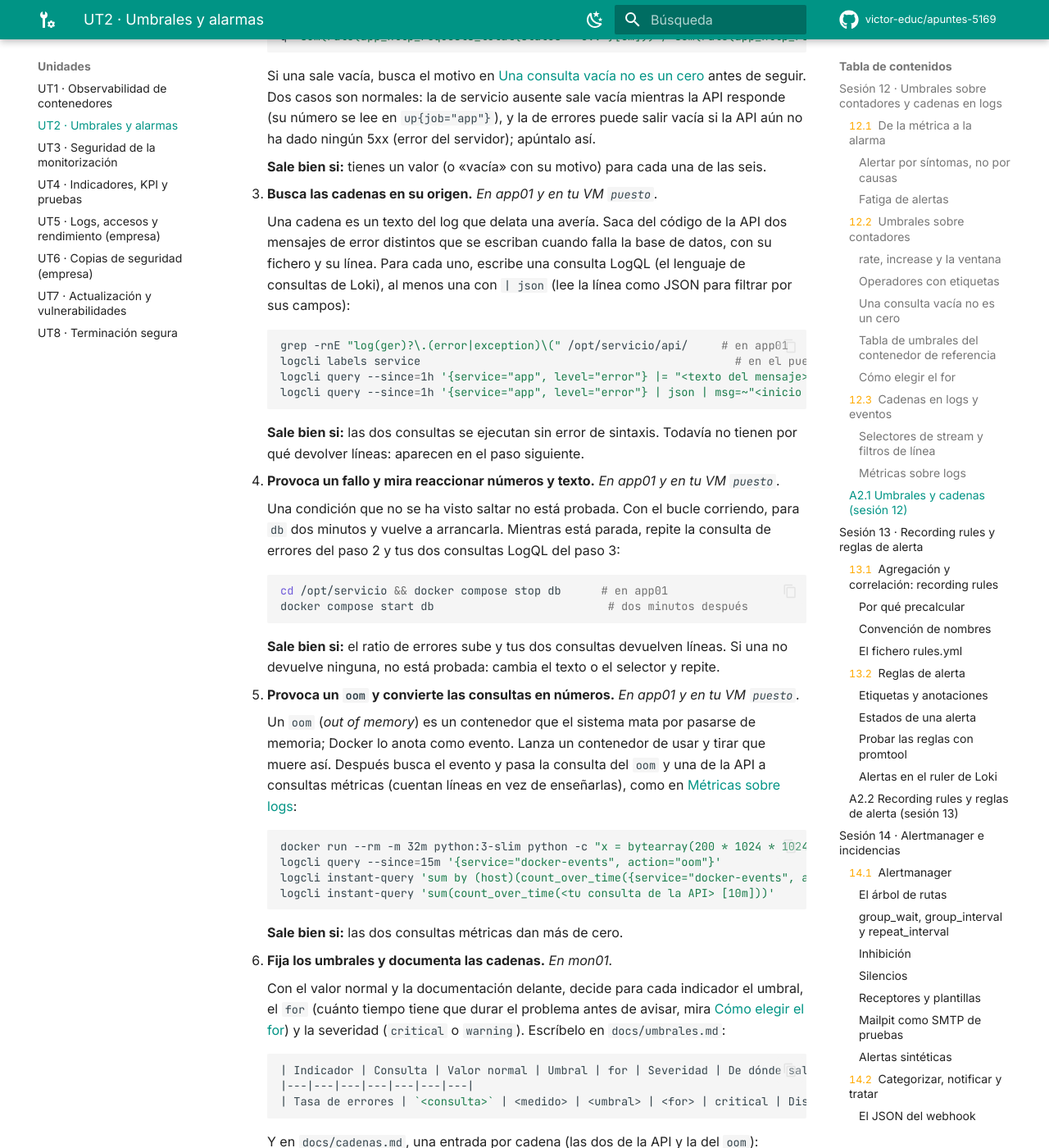
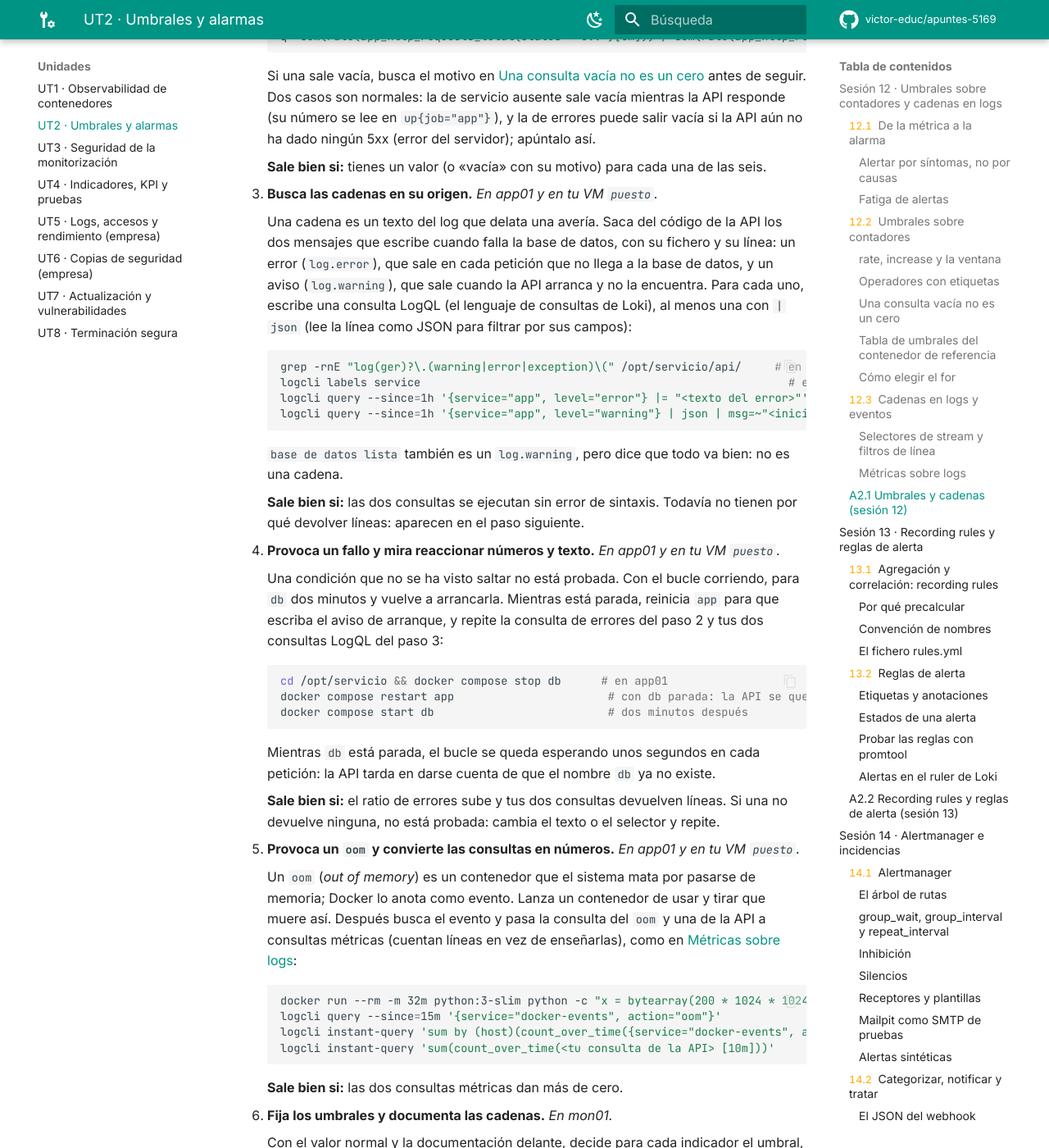
Before and after one commit to victor-educ/apuntes-5169, an MkDocs documentation site: the page built from docs/ut/ut2-alarmas.md, in a window 1280 px wide and 1400 px high, scrolled down 9149 px. Shown: the whole window at 82% size. Built offline with MkDocs 1.6.1 and Material for MkDocs 9.7.7, drawn with Linux system fonts in a browser that asks for light colours; comment, search, counter and statistics services are not loaded.

Commit message:
cAdvisor v0.55.1, mem_limit 512m y segunda cadena de la A2.1
- cAdvisor v0.52.1 no ve contenedores con Docker 29: se fija v0.55.1.
- A4.2: mem_limit 512m, igual que la teoria y los ficheros de la UT1.
- A2.1: la API solo tiene un log.error; la segunda cadena es el aviso
  de arranque, que aparece al reiniciar app con db parada.

Co-Authored-By: Claude Opus 5.5 <noreply@anthropic.com>

````diff
--- a/docs/ut/ut2-alarmas.md
+++ b/docs/ut/ut2-alarmas.md
@@ -236,25 +236,30 @@ Trabajas entre mon01, app01 y tu VM `puesto`. El recorrido: preparas el reposito
 
 3. **Busca las cadenas en su origen.** *En app01 y en tu VM `puesto`.*
 
-    Una cadena es un texto del log que delata una avería. Saca del código de la API dos mensajes de error distintos que se escriban cuando falla la base de datos, con su fichero y su línea. Para cada uno, escribe una consulta LogQL (el lenguaje de consultas de Loki), al menos una con `| json` (lee la línea como JSON para filtrar por sus campos):
+    Una cadena es un texto del log que delata una avería. Saca del código de la API los dos mensajes que escribe cuando falla la base de datos, con su fichero y su línea: un error (`log.error`), que sale en cada petición que no llega a la base de datos, y un aviso (`log.warning`), que sale cuando la API arranca y no la encuentra. Para cada uno, escribe una consulta LogQL (el lenguaje de consultas de Loki), al menos una con `| json` (lee la línea como JSON para filtrar por sus campos):
 
     ```bash
-    grep -rnE "log(ger)?\.(error|exception)\(" /opt/servicio/api/     # en app01
-    logcli labels service                                               # en el puesto
-    logcli query --since=1h '{service="app", level="error"} |= "<texto del mensaje>"'
-    logcli query --since=1h '{service="app", level="error"} | json | msg=~"<inicio del mensaje>.*"'
+    grep -rnE "log(ger)?\.(warning|error|exception)\(" /opt/servicio/api/     # en app01
+    logcli labels service                                                       # en el puesto
+    logcli query --since=1h '{service="app", level="error"} |= "<texto del error>"'
+    logcli query --since=1h '{service="app", level="warning"} | json | msg=~"<inicio del aviso>.*"'
     ```
+
+    `base de datos lista` también es un `log.warning`, pero dice que todo va bien: no es una cadena.
 
     **Sale bien si:** las dos consultas se ejecutan sin error de sintaxis. Todavía no tienen por qué devolver líneas: aparecen en el paso siguiente.
 
 4. **Provoca un fallo y mira reaccionar números y texto.** *En app01 y en tu VM `puesto`.*
 
-    Una condición que no se ha visto saltar no está probada. Con el bucle corriendo, para `db` dos minutos y vuelve a arrancarla. Mientras está parada, repite la consulta de errores del paso 2 y tus dos consultas LogQL del paso 3:
+    Una condición que no se ha visto saltar no está probada. Con el bucle corriendo, para `db` dos minutos y vuelve a arrancarla. Mientras está parada, reinicia `app` para que escriba el aviso de arranque, y repite la consulta de errores del paso 2 y tus dos consultas LogQL del paso 3:
 
     ```bash
     cd /opt/servicio && docker compose stop db      # en app01
+    docker compose restart app                       # con db parada: la API se queda esperándola
     docker compose start db                          # dos minutos después
     ```
+
+    Mientras `db` está parada, el bucle se queda esperando unos segundos en cada petición: la API tarda en darse cuenta de que el nombre `db` ya no existe.
 
     **Sale bien si:** el ratio de errores sube y tus dos consultas devuelven líneas. Si una no devuelve ninguna, no está probada: cambia el texto o el selector y repite.
 
````
Also changed, not shown: docs/ut/ut1-observabilidad.md (+1 -1 lines), docs/ut/ut4-kpi-pruebas.md (+2 -2 lines).
